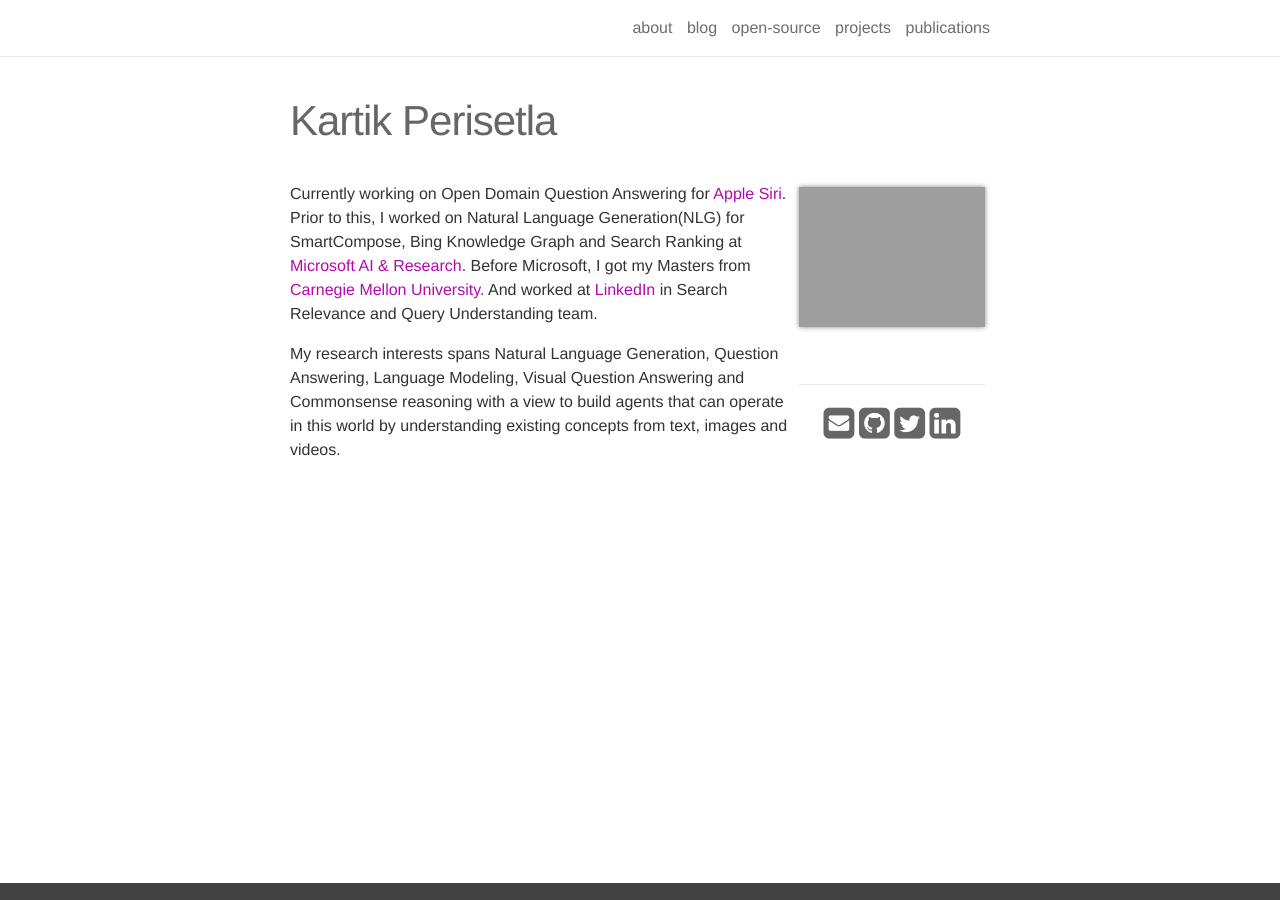
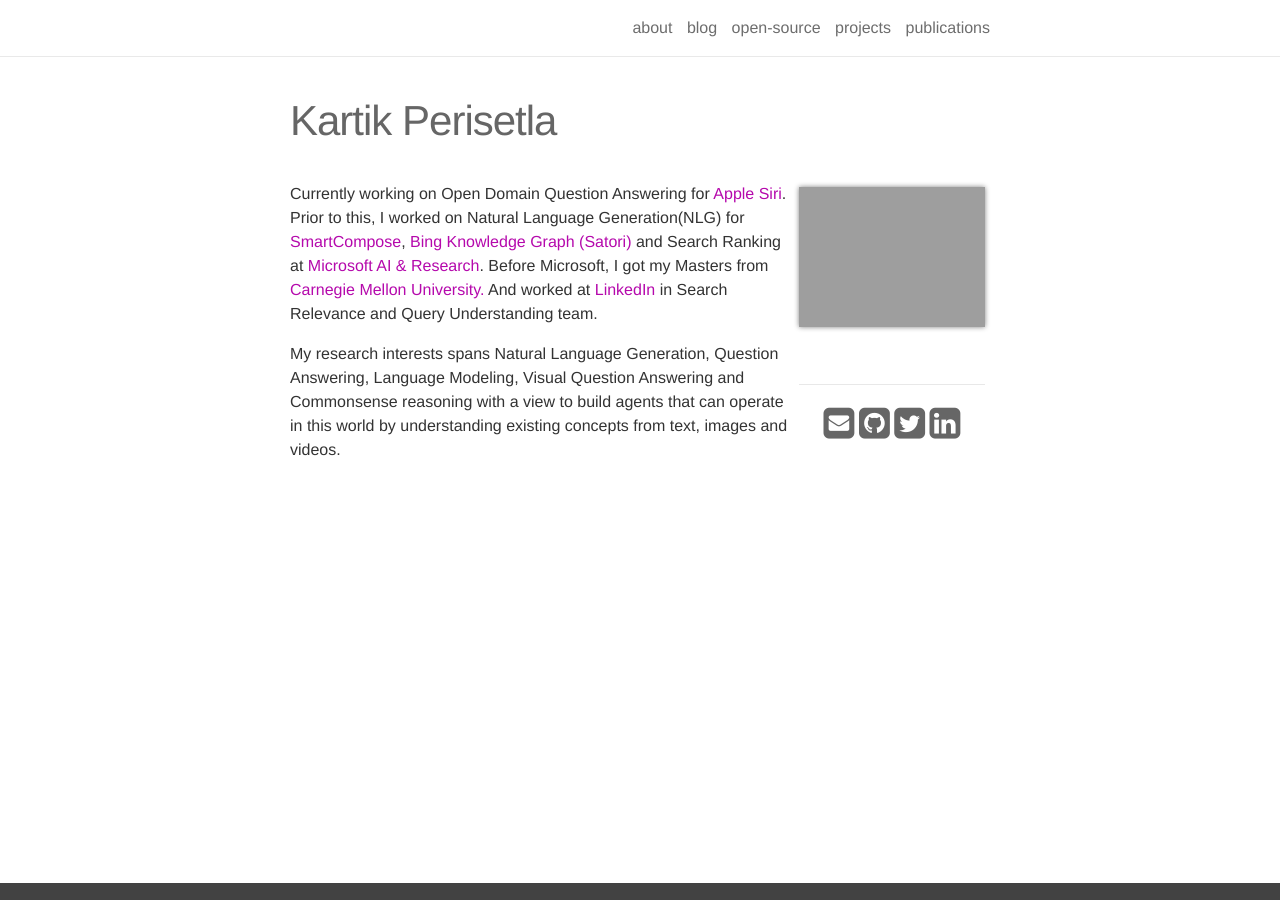
Before and after one commit to kartikperisetla/kartikperisetla.github.io, a Jekyll site: the page built from _pages/about.md, in a window 1280 px wide. Built offline with Jekyll 4.4.1, drawn with Linux system fonts in a browser that asks for light colours; nearby versions of some CDN libraries.

Commit message:
Update about.md
adding links to SmartCompose and satori

```diff
--- a/_pages/about.md
+++ b/_pages/about.md
@@ -17,7 +17,7 @@
 
 ---
 <p align="left">
-Currently working on Open Domain Question Answering for <a href="https://www.apple.com/siri/" target="_blank">Apple Siri</a>. Prior to this, I worked on Natural Language Generation(NLG) for SmartCompose, Bing Knowledge Graph and Search Ranking at <a href="http://microsoft.com" target="_blank">Microsoft AI & Research</a>. Before Microsoft, I got my Masters from <a href="http://cmu.edu/" target="_blank">Carnegie Mellon University.</a> And worked at <a href="https://linkedin.com" target="_blank">LinkedIn</a> in Search Relevance and Query Understanding team.
+Currently working on Open Domain Question Answering for <a href="https://www.apple.com/siri/" target="_blank">Apple Siri</a>. Prior to this, I worked on Natural Language Generation(NLG) for <a href="https://www.theverge.com/2020/5/11/21254298/microsoft-outlook-web-text-predictions-gmail-smart-compose-feature">SmartCompose</a>, <a href="https://blogs.bing.com/search/2013/03/21/understand-your-world-with-bing">Bing Knowledge Graph (Satori)</a> and Search Ranking at <a href="http://microsoft.com" target="_blank">Microsoft AI & Research</a>. Before Microsoft, I got my Masters from <a href="http://cmu.edu/" target="_blank">Carnegie Mellon University.</a> And worked at <a href="https://linkedin.com" target="_blank">LinkedIn</a> in Search Relevance and Query Understanding team.
 </p>
 
 <p align="left">
```
